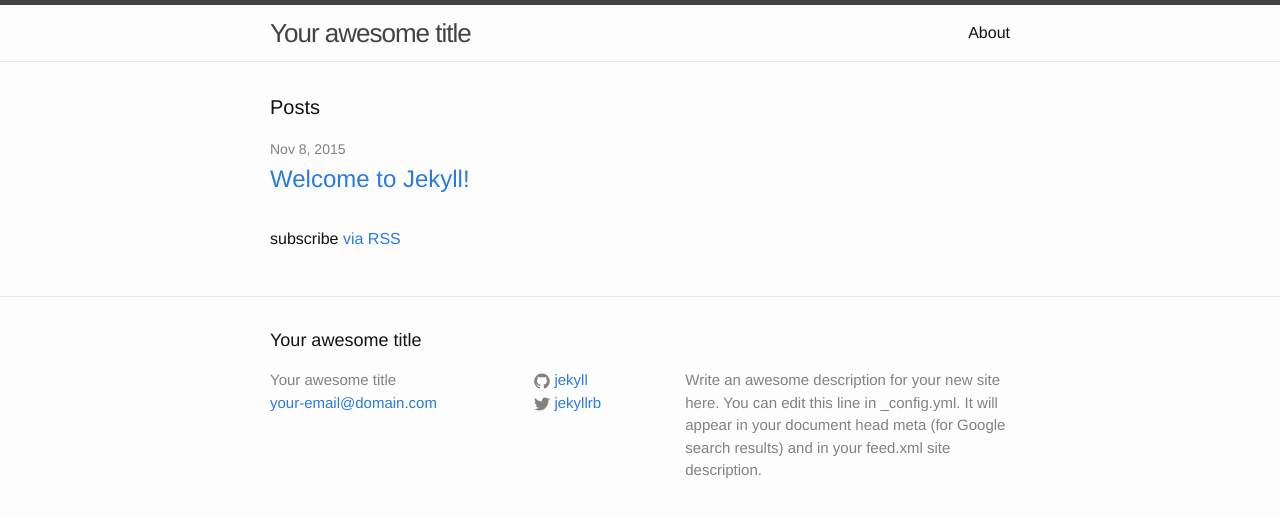
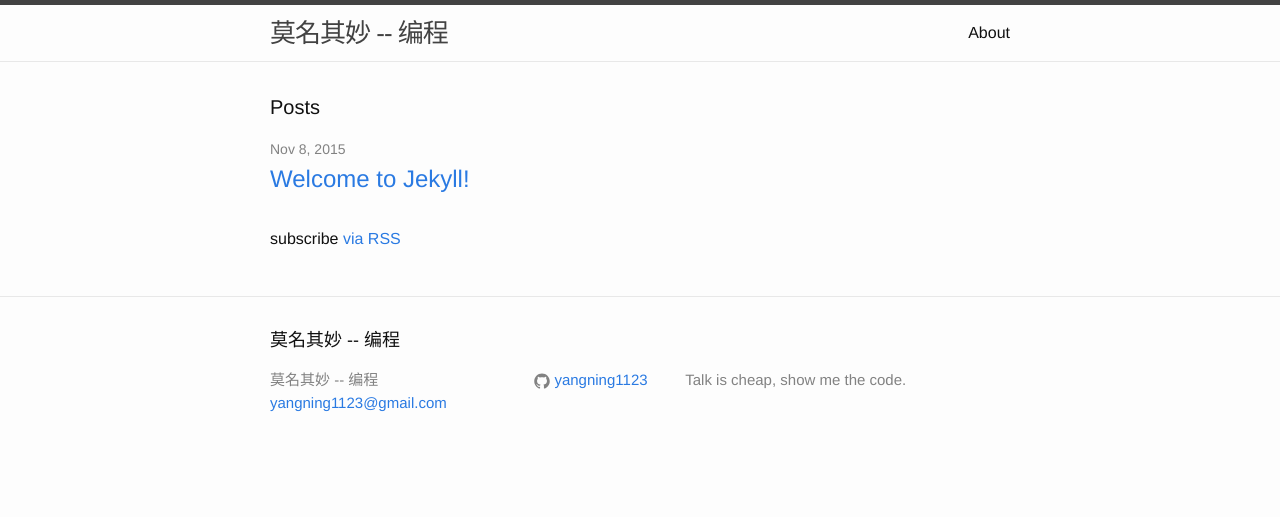
Before and after one commit to yangning1123/yangning1123.github.io, a Jekyll site: the page built from index.html, in a window 1280 px wide. Shown: the top 517 px of the page. Built offline with Jekyll 4.4.1, drawn with Linux system fonts in a browser that asks for light colours.

Commit message:
个人主页基本设置

```diff
--- a/_config.yml
+++ b/_config.yml
@@ -6,16 +6,13 @@
 # 'jekyll serve'. If you change this file, please restart the server process.
 
 # Site settings
-title: Your awesome title
-email: your-email@domain.com
+title: 莫名其妙 -- 编程
+email: yangning1123@gmail.com
 description: > # this means to ignore newlines until "baseurl:"
-  Write an awesome description for your new site here. You can edit this
-  line in _config.yml. It will appear in your document head meta (for
-  Google search results) and in your feed.xml site description.
+  Talk is cheap, show me the code.
 baseurl: "" # the subpath of your site, e.g. /blog
 url: "http://yourdomain.com" # the base hostname & protocol for your site
-twitter_username: jekyllrb
-github_username:  jekyll
+github_username:  yangning1123
 
 # Build settings
 markdown: kramdown
```
